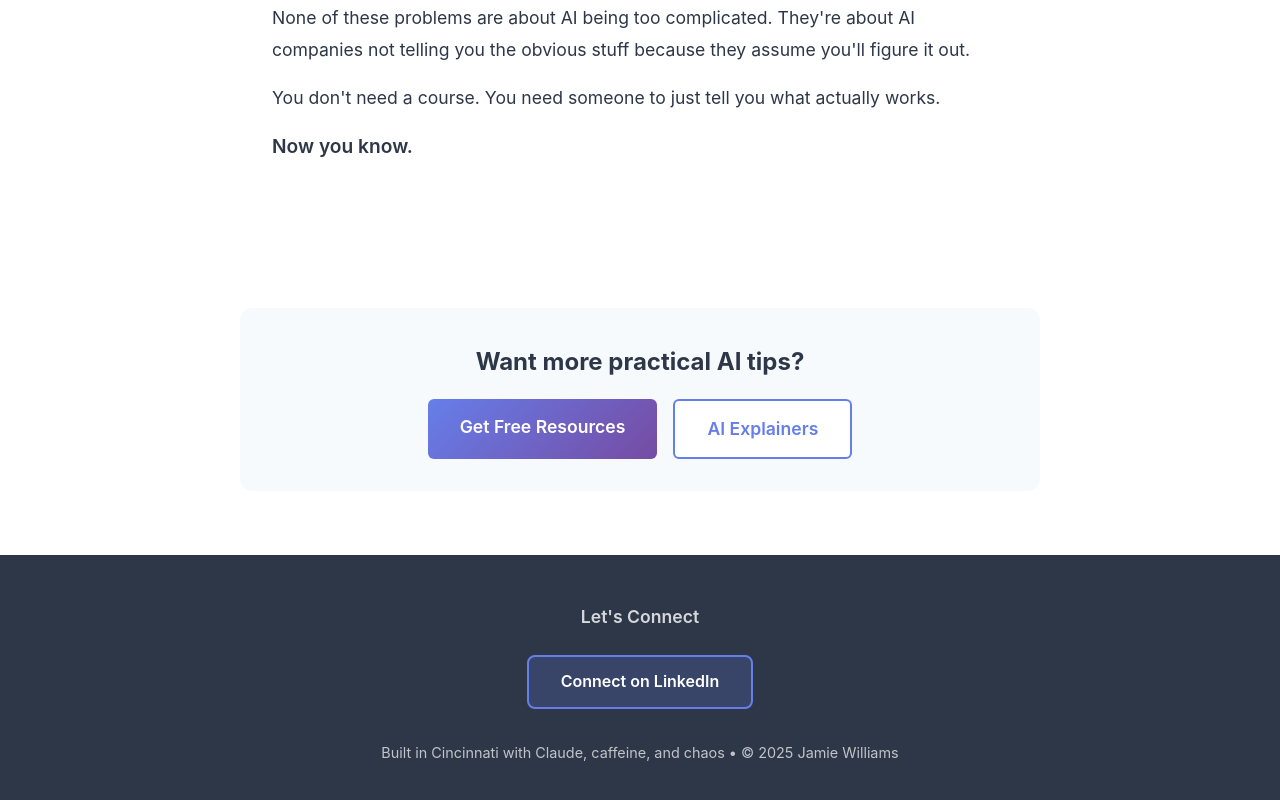
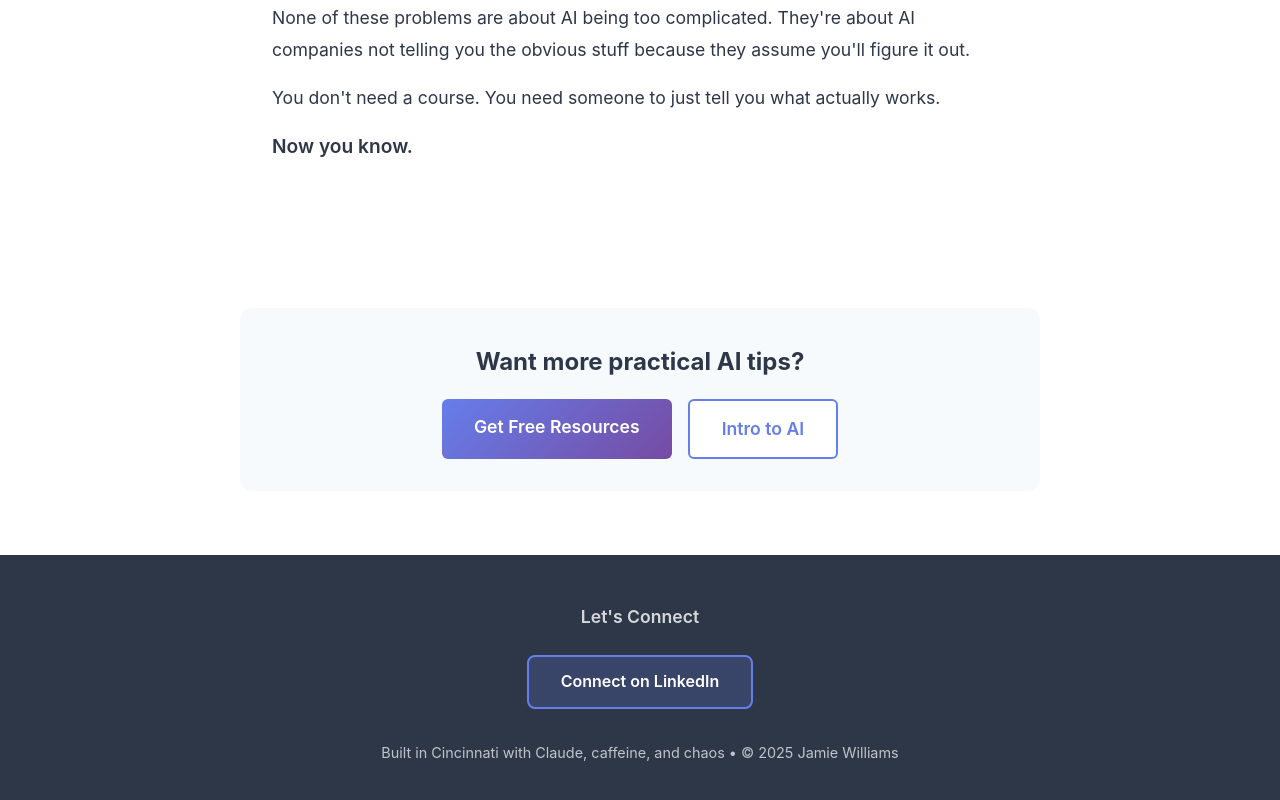
Before and after one commit to givemetheballai-debug/Buildwithjamie, a Next.js app: page /blog/5-problems in a window 1280 px wide. Shown: the part 4152-4952 px from the top of the page. Built offline with nearby package versions, Linux system fonts and the light colour scheme.

Commit message:
Update page.js

```diff
--- a/app/blog/5-problems/page.js
+++ b/app/blog/5-problems/page.js
@@ -48,7 +48,7 @@ export default function FiveProblems() {
               Match the tool to the task. Writing? ChatGPT or Claude. Research with citations? Perplexity. Code? Claude or Cursor. Quick questions? Free ChatGPT is fine.
             </p>
             <p>
-              → <Link href="/resources" style={{color: '#667eea', textDecoration: 'underline'}}>My tool comparison chart</Link> shows you which tool for what
+              → <Link href="/resources/tool-comparison" style={{color: '#667eea', textDecoration: 'underline'}}>My tool comparison chart</Link> shows you which tool for what
             </p>
           </section>
 
@@ -79,7 +79,7 @@ export default function FiveProblems() {
               Good: "Review my product manager resume for an AI startup. I have 10 years experience in SaaS. Flag anything that sounds generic or doesn't show impact with metrics."
             </p>
             <p>
-              → <Link href="/resources" style={{color: '#667eea', textDecoration: 'underline'}}>Download my context template</Link> to write better prompts
+              → <Link href="/resources/context-template" style={{color: '#667eea', textDecoration: 'underline'}}>Download my context template</Link> to write better prompts
             </p>
           </section>
 
@@ -106,7 +106,7 @@ export default function FiveProblems() {
               Pick ONE thing you actually need to do (not a demo project) and figure it out with AI as you go. Need a website? Build it. Need to analyze data? Do it. The gap between beginner and builder is just doing one real thing.
             </p>
             <p>
-              → <Link href="/resources" style={{color: '#667eea', textDecoration: 'underline'}}>My AI context template</Link> helps you work more effectively on real projects
+              → <Link href="/resources/context-template" style={{color: '#667eea', textDecoration: 'underline'}}>My AI context template</Link> helps you work more effectively on real projects
             </p>
           </section>
 
@@ -162,7 +162,7 @@ export default function FiveProblems() {
               <li>Save your best prompts in a doc you can reuse</li>
             </ul>
             <p>
-              → <Link href="/resources" style={{color: '#667eea', textDecoration: 'underline'}}>Download my context template</Link> to maintain continuity across sessions
+              → <Link href="/resources/context-template" style={{color: '#667eea', textDecoration: 'underline'}}>Download my context template</Link> to maintain continuity across sessions
             </p>
           </section>
 
@@ -207,7 +207,7 @@ export default function FiveProblems() {
               }}>
                 Get Free Resources
               </Link>
-              <Link href="/explainers" style={{
+              <Link href="/resources/explainers" style={{
                 display: 'inline-block',
                 padding: '0.75rem 2rem',
                 background: 'white',
@@ -217,7 +217,7 @@ export default function FiveProblems() {
                 textDecoration: 'none',
                 fontWeight: '600'
               }}>
-                AI Explainers
+                Intro to AI
               </Link>
             </div>
           </div>
```
